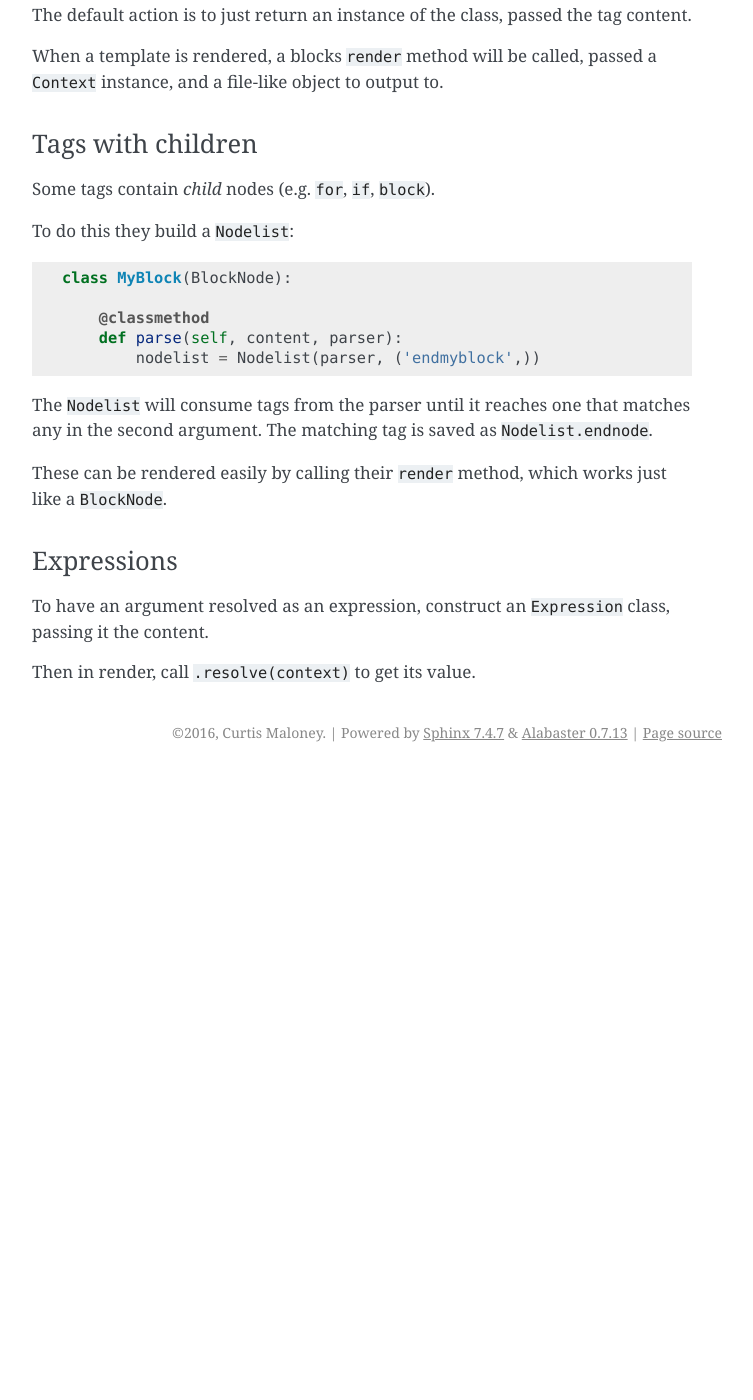
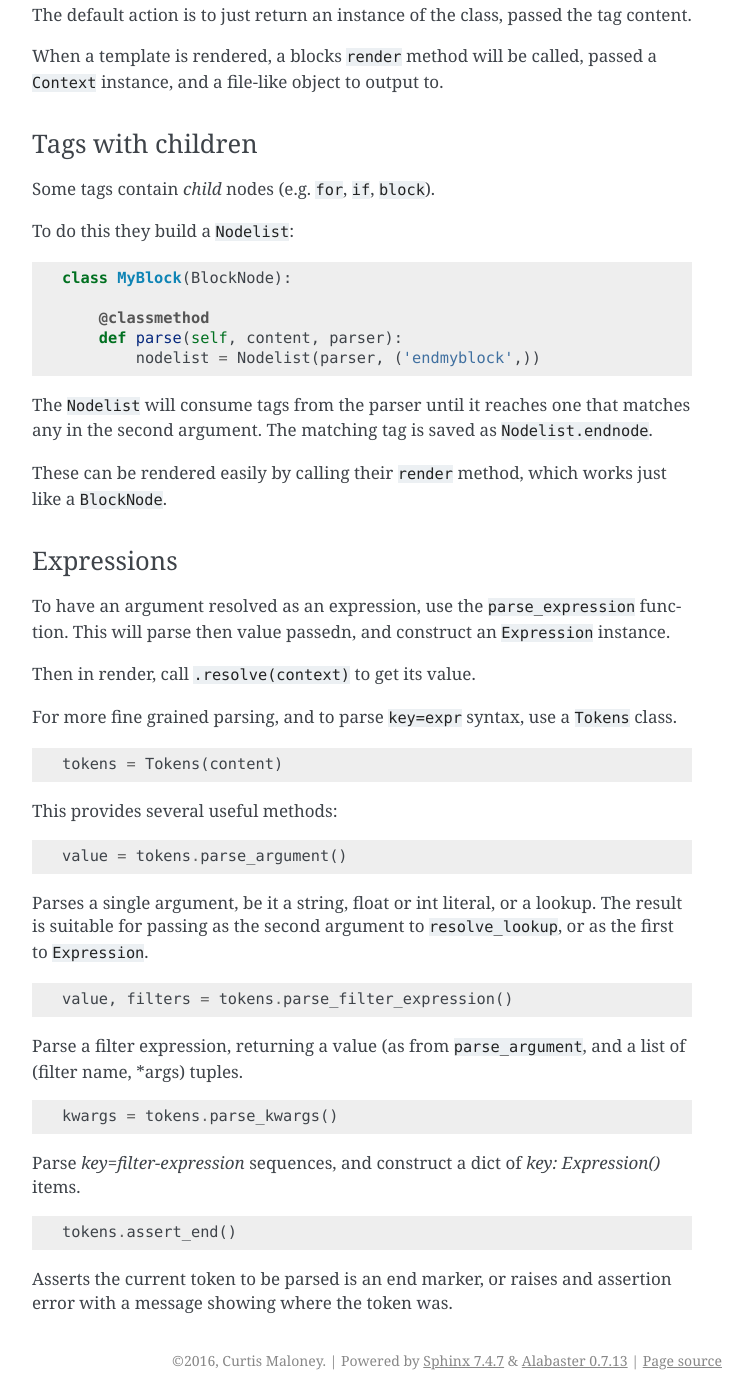
Before and after one commit to funkybob/stencil, a Sphinx documentation site: the page built from docs/extending.rst, in a window 1280 px wide and 1400 px high, scrolled down 1590 px. Shown: the whole window, without its empty margins (388-1141 px from the left). Built offline with Sphinx 7.4.7, drawn with Linux system fonts in a browser that asks for light colours; before the commit the page ends 2362 px from its top, so only the background shows below that.

Commit message:
Update docs

```diff
--- a/docs/extending.rst
+++ b/docs/extending.rst
@@ -112,7 +112,47 @@ just like a ``BlockNode``.
 Expressions
 -----------
 
-To have an argument resolved as an expression, construct an ``Expression``
-class, passing it the content.
+To have an argument resolved as an expression, use the ``parse_expression``
+function.  This will parse then value passedn, and construct an ``Expression``
+instance.
 
 Then in render, call ``.resolve(context)`` to get its value.
+
+For more fine grained parsing, and to parse ``key=expr`` syntax, use a
+``Tokens`` class.
+
+.. code-block:: python
+
+   tokens = Tokens(content)
+
+This provides several useful methods:
+
+.. code-block:: python
+
+   value = tokens.parse_argument()
+
+Parses a single argument, be it a string, float or int literal, or a lookup.
+The result is suitable for passing as the second argument to
+``resolve_lookup``, or as the first to ``Expression``.
+
+.. code-block:: python
+
+   value, filters = tokens.parse_filter_expression()
+
+Parse a filter expression, returning a value (as from ``parse_argument``, and a
+list of (filter name, \*args) tuples.
+
+.. code-block:: python
+
+   kwargs = tokens.parse_kwargs()
+
+Parse `key=filter-expression` sequences, and construct a dict of `key:
+Expression()` items.
+
+
+.. code-block:: python
+
+   tokens.assert_end()
+
+Asserts the current token to be parsed is an end marker, or raises and
+assertion error with a message showing where the token was.
```
